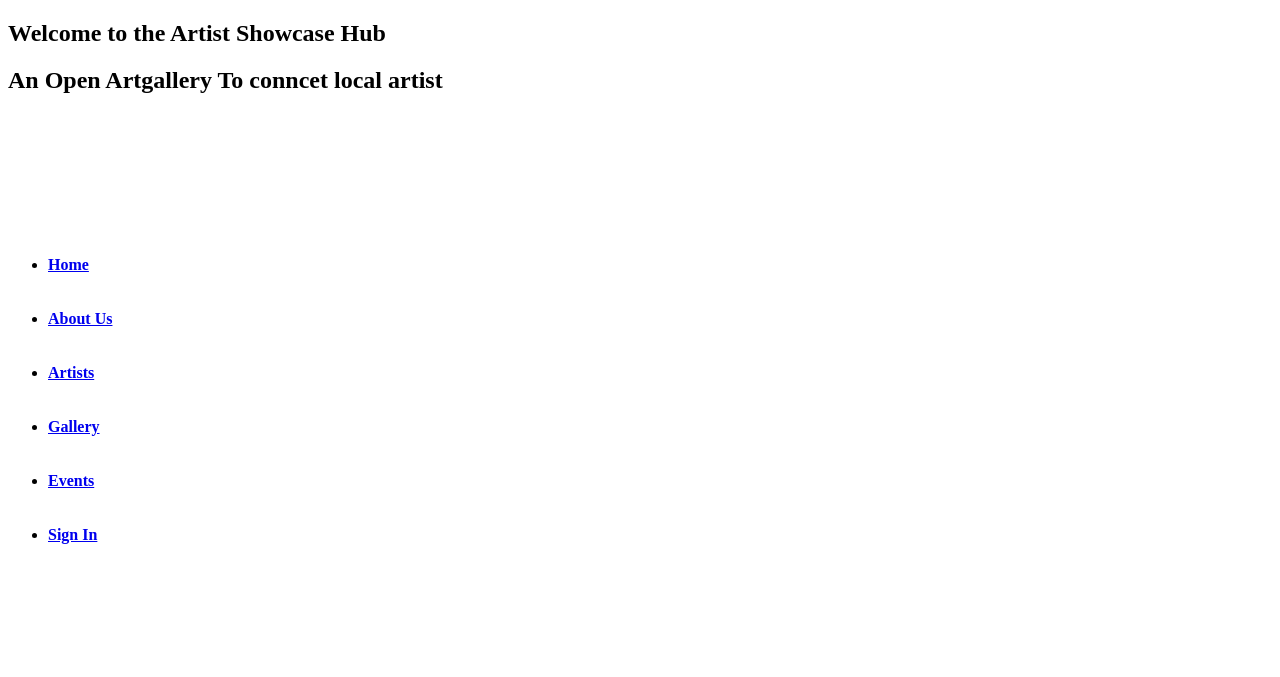
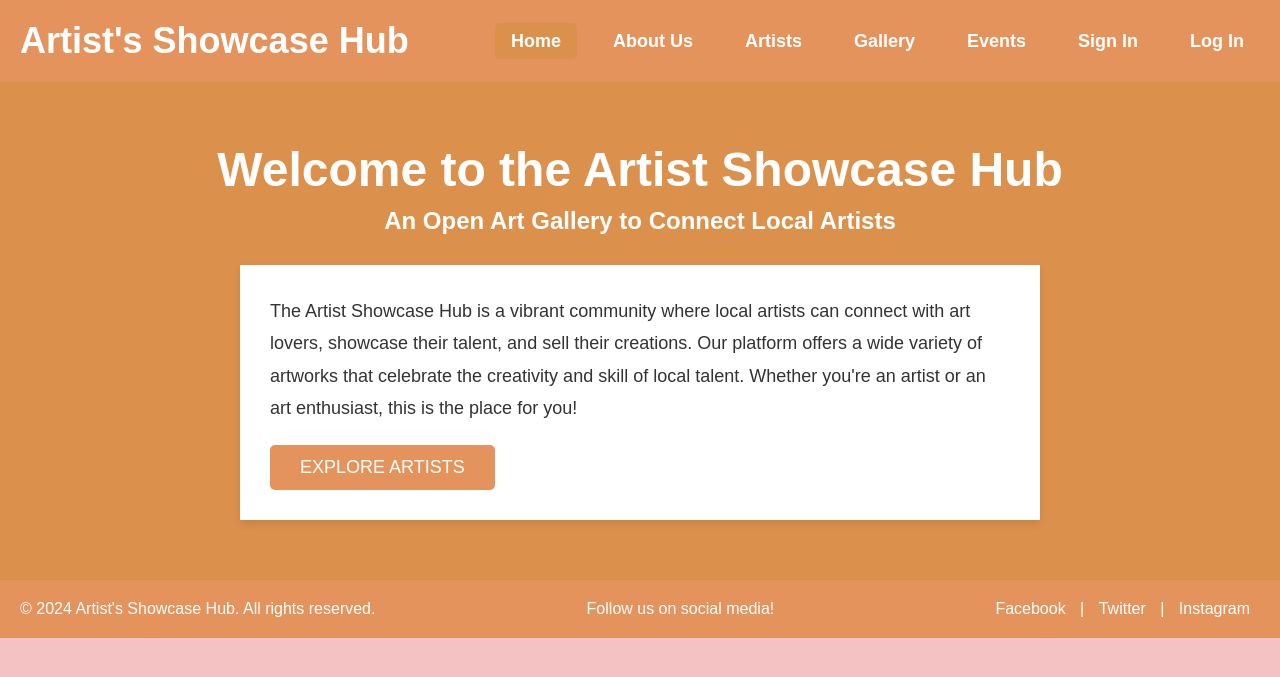
Before and after one commit to MSTtaslimaakter/artists_showcase_hub, a Django app: page / in a window 1280 px wide. Shown: the top 677 px of the page. Run offline with Django 5.2, Linux system fonts and the light colour scheme.

Commit message:
new update

```diff
--- /dev/null
+++ b/template/home.css
@@ -0,0 +1,162 @@
+/* Reset and Box-sizing */
+* {
+  margin: 0;
+  padding: 0;
+  box-sizing: border-box;
+}
+
+body {
+  font-family: Arial, sans-serif;
+  background-color: #F4C2C2; /* Baby Pink Background Color */
+  color: #333;
+}
+
+/* Header Styles */
+.site-header {
+  background-color: #e4935d;
+  color: white;
+  padding: 20px 0;
+}
+
+.site-header .container {
+  display: flex;
+  justify-content: space-between;
+  align-items: center;
+  padding: 0 20px;
+}
+
+.site-title {
+  font-size: 36px;
+  font-weight: bold;
+}
+
+.main-nav ul {
+  list-style-type: none;
+  display: flex;
+}
+
+.main-nav li {
+  margin-left: 20px;
+}
+
+.main-nav a {
+  color: white;
+  text-decoration: none;
+  font-size: 18px;
+  font-weight: bold;
+  padding: 8px 16px;
+}
+
+.main-nav a:hover {
+  background-color: #e4935d;
+  border-radius: 5px;
+}
+
+.main-nav a.active {
+  background-color: #db914c; /* Active link highlight */
+  border-radius: 5px;
+}
+
+/* Hero Section Styles */
+.hero {
+  background-color: #db914c; /* Light Orange Background */
+  padding: 60px 20px;
+  text-align: center;
+}
+
+.hero .hero-heading h2 {
+  font-size: 48px;
+  color: white;
+  margin-bottom: 10px;
+}
+
+.hero .hero-heading h3 {
+  font-size: 24px;
+  color: white;
+  margin-bottom: 30px;
+}
+
+.hero .hero-content {
+  background-color: white;
+  box-shadow: 0 4px 8px rgba(0, 0, 0, 0.1);
+  padding: 30px;
+  max-width: 800px;
+  margin: 0 auto;
+  text-align: left;
+}
+
+.hero .hero-content p {
+  font-size: 18px;
+  line-height: 1.8;
+  color: #333;
+  margin-bottom: 20px;
+}
+
+.cta-button {
+  background-color: #e4935d;
+  color: white;
+  font-size: 18px;
+  padding: 12px 30px;
+  border: none;
+  cursor: pointer;
+  border-radius: 5px;
+  text-transform: uppercase;
+  transition: background-color 0.3s ease;
+}
+
+.cta-button:hover {
+  background-color: #db914c;
+}
+
+/* Footer Styles */
+.site-footer {
+  background-color: #e4935d;
+  color: white;
+  padding: 20px 0;
+  text-align: center;
+}
+
+.site-footer .container {
+  display: flex;
+  justify-content: space-between;
+  align-items: center;
+  padding: 0 20px;
+}
+
+.site-footer .social-links a {
+  color: white;
+  text-decoration: none;
+  margin: 0 10px;
+}
+
+.site-footer .social-links a:hover {
+  text-decoration: underline;
+}
+
+/* Responsive Design */
+@media (max-width: 768px) {
+  .site-header .container {
+    flex-direction: column;
+    text-align: center;
+  }
+
+  .main-nav ul {
+    flex-direction: column;
+  }
+
+  .main-nav li {
+    margin-bottom: 10px;
+  }
+
+  .hero .hero-heading h2 {
+    font-size: 36px;
+  }
+
+  .hero .hero-content {
+    padding: 20px;
+  }
+
+  .content {
+    padding: 20px;
+  }
+}
--- a/template/home.html
+++ b/template/home.html
@@ -1,49 +1,62 @@
 <!DOCTYPE html>
 <html lang="en">
 <head>
-
+    <meta charset="UTF-8">
+    <meta name="viewport" content="width=device-width, initial-scale=1.0">
     <title>Home - Artist Showcase Hub</title>
-
+    <link rel="stylesheet" href="home.css"> <!-- Link to existing CSS -->
 </head>
 <body>
 
-
-    <header>
-
-
-        <div class="main">
-            <h2>Welcome to the Artist Showcase Hub</h2>
-            <h2>An Open Artgallery To conncet local artist</h2>
-
-         </div>
-         <br><br><br><br><br><br><br>
-
-
-
-            <ul>
-
-                <b>
-                <li class="active"><a href="index.html">Home</a></li>
-                <br><br>
-                <li><a href="about as.html">About Us</a></li>
-                <br><br>
-                <li><a href="artists.html">Artists</a></li>
-                <br><br>
-                <li><a href="gallery.html">Gallery</a></li>
-                <br><br>
-                <li><a href="events.html">Events</a></li>
-                <br><br>
-                <li><a href="signin.html">Sign In</a></li>
-                </b>
-
-            </ul>
+    <!-- Header Section -->
+    <header class="site-header">
+        <div class="container">
+            <h1 class="site-title">Artist's Showcase Hub</h1>
+            <nav class="main-nav">
+                <ul>
+                    <li><a href="home.html" class="active">Home</a></li>
+                    <li><a href="about.html">About Us</a></li>
+                    <li><a href="artist_profile.html">Artists</a></li>
+                    <li><a href="gallery.html">Gallery</a></li>
+                    <li><a href="event.html">Events</a></li>
+                    <li><a href="sign_in.html">Sign In</a></li>
+                    <li><a href="log_in.html">Log In</a></li>
+                </ul>
+            </nav>
         </div>
     </header>
 
+    <!-- Main Content Section -->
+    <main class="content">
+        <section class="hero">
+            <div class="hero-heading">
+                <h2>Welcome to the Artist Showcase Hub</h2>
+                <h3>An Open Art Gallery to Connect Local Artists</h3>
+            </div>
+            <div class="hero-content">
+                <p>
+                    The Artist Showcase Hub is a vibrant community where local artists can connect with art lovers,
+                    showcase their talent, and sell their creations. Our platform offers a wide variety of artworks
+                    that celebrate the creativity and skill of local talent. Whether you're an artist or an art enthusiast,
+                    this is the place for you!
+                </p>
+                <button class="cta-button">Explore Artists</button>
+            </div>
+        </section>
+    </main>
 
-
-
-
+    <!-- Footer Section -->
+    <footer class="site-footer">
+        <div class="container">
+            <p>&copy; 2024 Artist's Showcase Hub. All rights reserved.</p>
+            <p>Follow us on social media!</p>
+            <div class="social-links">
+                <a href="https://www.facebook.com/">Facebook</a> |
+                <a href="https://twitter.com/?lang=en">Twitter</a> |
+                <a href="https://www.instagram.com/">Instagram</a>
+            </div>
+        </div>
+    </footer>
 
 </body>
- </html>
+</html>
```
Also changed, not shown: template/about.css (added, +153 -0 lines), template/about.html (+37 -20 lines), template/log_in.html (+4 -4 lines), template/sign_in.html (+4 -4 lines).
